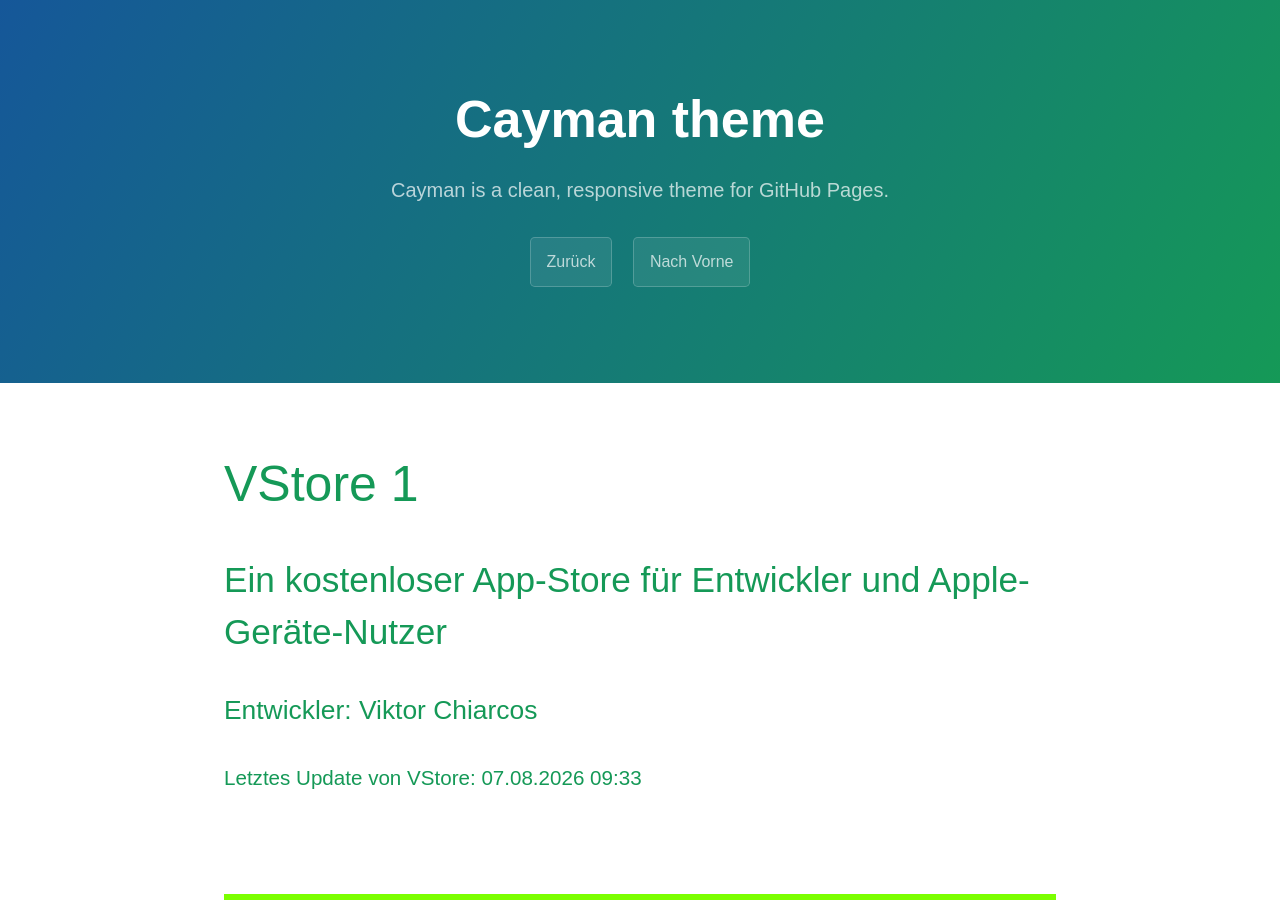
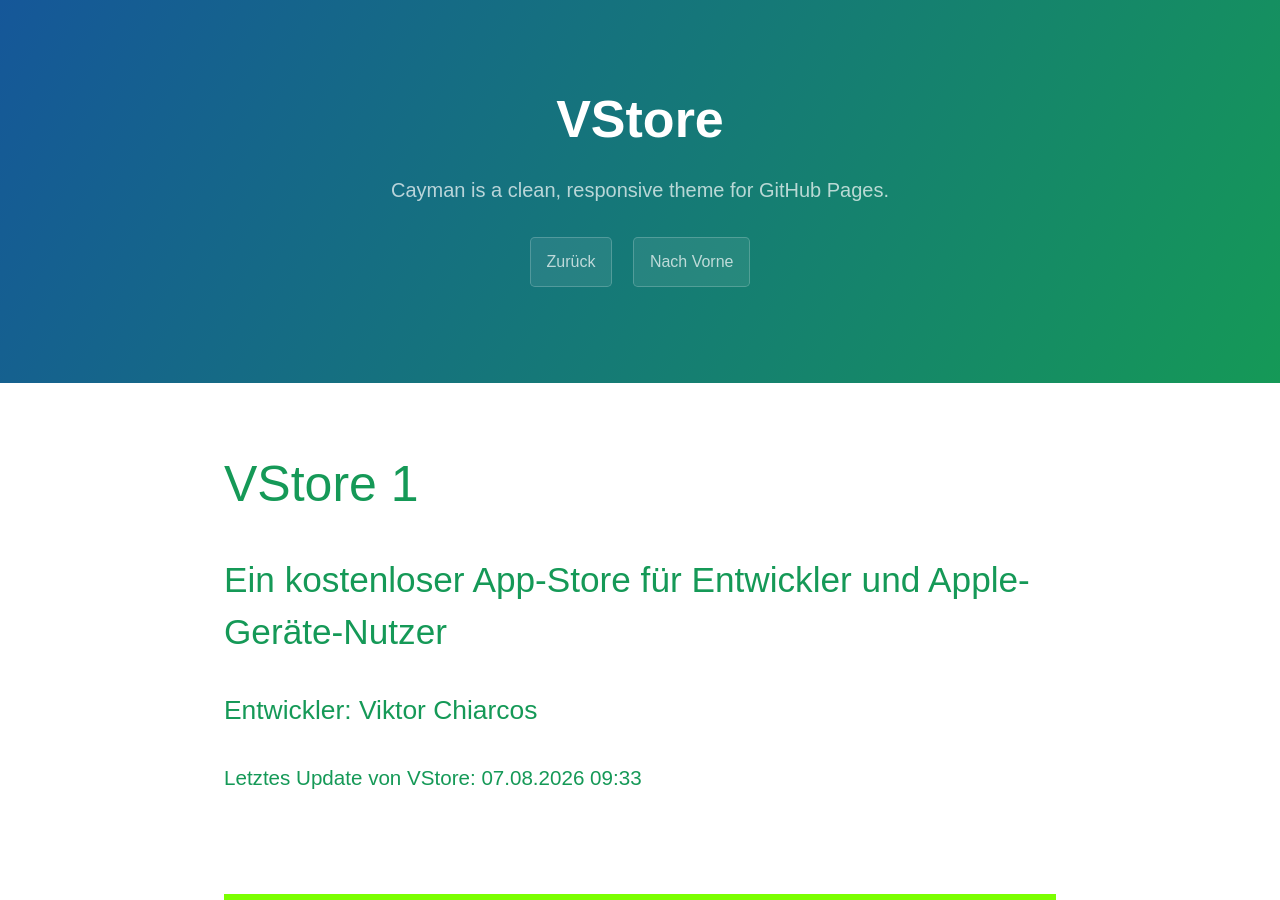
Before and after one commit to die-techniker/vstore, a Jekyll site: the page built from app/index.html, in a window 1280 px wide and 900 px high. Built offline with Jekyll 4.4.1, drawn with Linux system fonts in a browser that asks for light colours.

Commit message:
update on Linux-Viktor from viktor-chiarcos with git-send

```diff
--- a/app/index.html
+++ b/app/index.html
@@ -1,5 +1,7 @@
 ---
 layout: default
+title: VStore
+excerpt: "Ein kostenloser App-Store für Entwickler und Apple-Gerät-Nutzer"
 ---
 
 <!DOCTYPE html>
@@ -32,15 +34,15 @@ layout: default
 
 
     <h1 style="font-weight: normal; text-decoration: underline;">Apps</h1>
-    <h2><a href="/vstore/UhrzeitApp.mobileconfig" style="text-decoration: none; background-color: #00ffff">UhrzeitApp</a></h2>
+    <h2><a href="/vstore/app/UhrzeitApp.mobileconfig" style="text-decoration: none; background-color: #00ffff">UhrzeitApp</a></h2>
     <h3 style="font-weight: normal; background-color: #81ffe6">UhrzeitApp ist eine webbasierte App auf <a href="https://viktor-chiarcos.github.io">meiner Webseite</a></h3>
-    <h2><a href="/vstore/VStore.mobileconfig" style="text-decoration: none; background-color: #00ffff"">VStore for iOS</a></h2>
+    <h2><a href="/vstore/app/VStore.mobileconfig" style="text-decoration: none; background-color: #00ffff">VStore for iOS</a></h2>
     <h3 style="font-weight: normal; background-color: #81ffe6">VStore for iOS ist eine App, die hilft den Store schneller zu nutzen.</h3>
-    <h2><a href="/vstore/Boocord_Music.mobileconfig" style="text-decoration: none; background-color: #00ffff">Boocord Music</a></h2>
+    <h2><a href="/vstore/app/Boocord_Music.mobileconfig" style="text-decoration: none; background-color: #00ffff">Boocord Music</a></h2>
     <h3 style="font-weight: normal; background-color: #81ffe6">Boocord Music ist ein kostenloser Musik-Streamingdienst, der auch über das <a href="https://music.boocord.com">Web</a> erreichbar ist.</h3>
-    <h2><a href="/vstore/ANTON.mobileconfig" style="text-decoration: none;  background-color: #00ffff"" >ANTON</a></h2>
+    <h2><a href="/vstore/app/ANTON.mobileconfig" style="text-decoration: none;  background-color: #00ffff" >ANTON</a></h2>
     <h3 style="font-weight: normal; background-color: #81ffe6">ANTON ist ein Online-Lernprogramm. Diese App ist nur eine Web-Spiegelung (mehr Datenverbrauch aber weniger Speicherverbrauch)</h3>
-    <h2><a href="/vstore/Radiolise.mobileconfig" style="text-decoration: none;  background-color: #00ffff"" >Radiolise</a></h2>
+    <h2><a href="/vstore/app/Radiolise.mobileconfig" style="text-decoration: none;  background-color: #00ffff" >Radiolise</a></h2>
     <h3 style="font-weight: normal; background-color: #81ffe6">Radio-Player</h3>
 
   </body>
```
